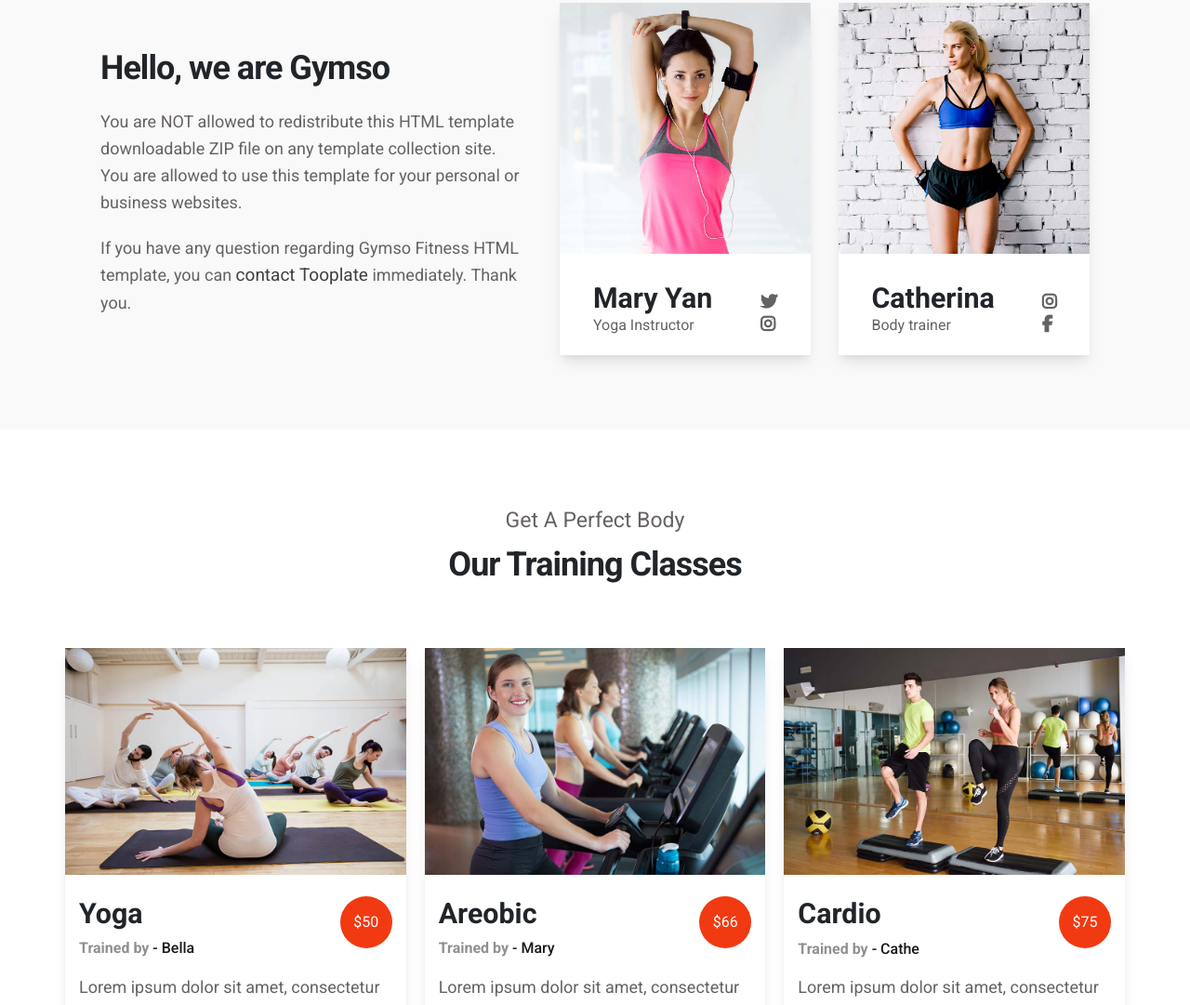
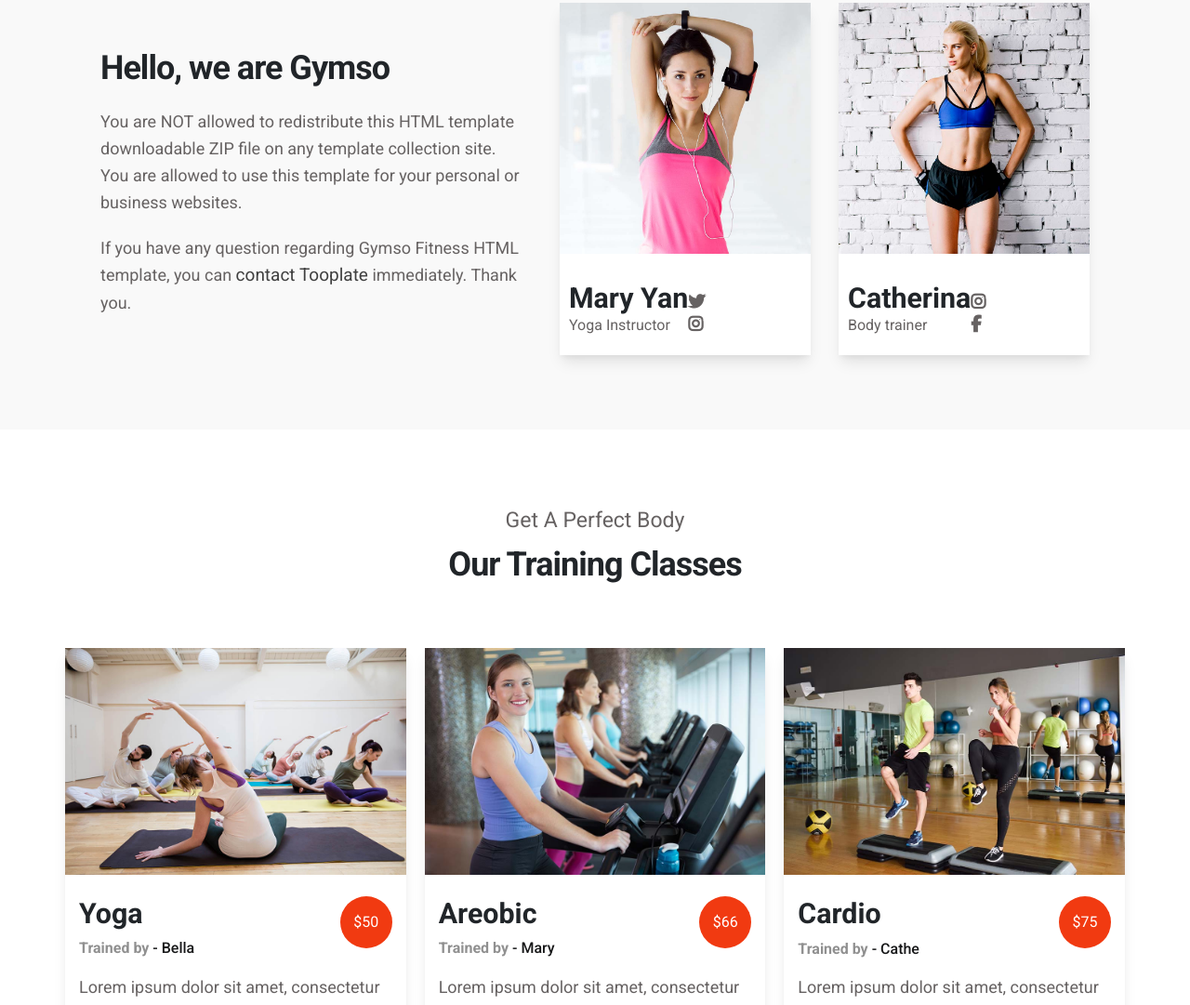
Before and after one commit to devo246/gymso, a plain HTML site: page index.html in a window 1280 px wide. Shown: the part 1322-2403 px from the top of the page at 93% size. Drawn offline with Linux system fonts and the light colour scheme.

Commit message:
index.css

```diff
--- a/index.css
+++ b/index.css
@@ -399,7 +399,8 @@ header .container nav ul li a:hover, header .container nav div a :hover {
 .about .container .images .des {
     display: flex;
     align-items: baseline;
-    justify-content: space-around;
+    /*---------------------
+    ----------------------*/
     line-height: 1.3;
     padding: 20px 10px;
 }
```
